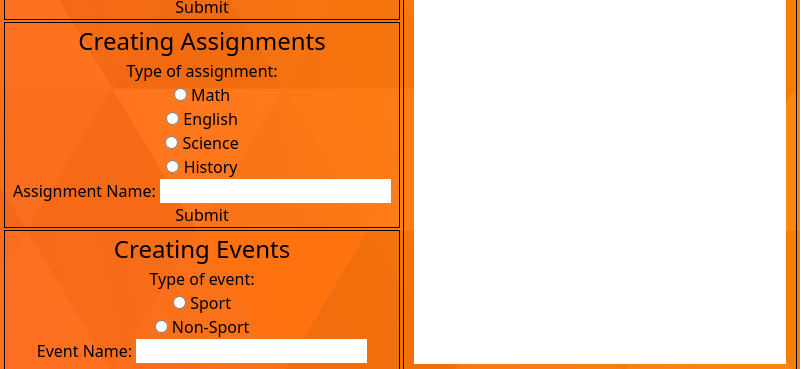
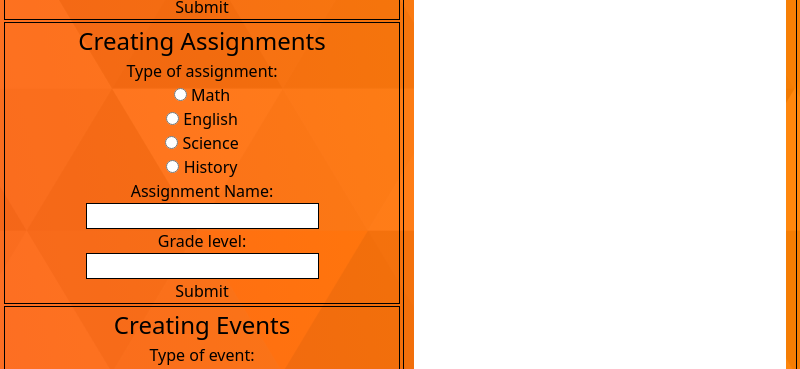
Before and after one commit to Dearborn42/Work, an Electron app: page index.html in a window 800 px wide. Shown: the part 196-565 px from the top of the page. Drawn offline with nearby package versions, Linux system fonts and the light colour scheme.

Commit message:
added html grade elemnt

```diff
--- a/index.html
+++ b/index.html
@@ -63,9 +63,14 @@
                         </li>
                     </ul>
                     <label for="name" class="assignment">Assignment Name:</label>
-                    <input type="text" id="name" name="type" value="">
                     <br>
-                    <button onclick="clears('name')">Submit</button>
+                    <input type="text" class="grade" id="name" name="type" value="">
+                    <br>
+                    <label for="name" class="assignment">Grade level:</label>
+                    <br>
+                    <input type="text" class="grade" id="grades" name="type" value="">
+                    <br>
+                    <button onclick="clears('name'); clears('grades');">Submit</button>
                     <!-- <button type="submit">Submit</button> -->
                 </div>
                 <div class="creating">
--- a/web/style.css
+++ b/web/style.css
@@ -60,6 +60,9 @@ div{
     border: 1px solid black;
     /* flex-grow: 2; */
 }
+.grade{
+    border: 1px solid black;
+}
 #log{
     resize: none;
     width: 95%;
```
